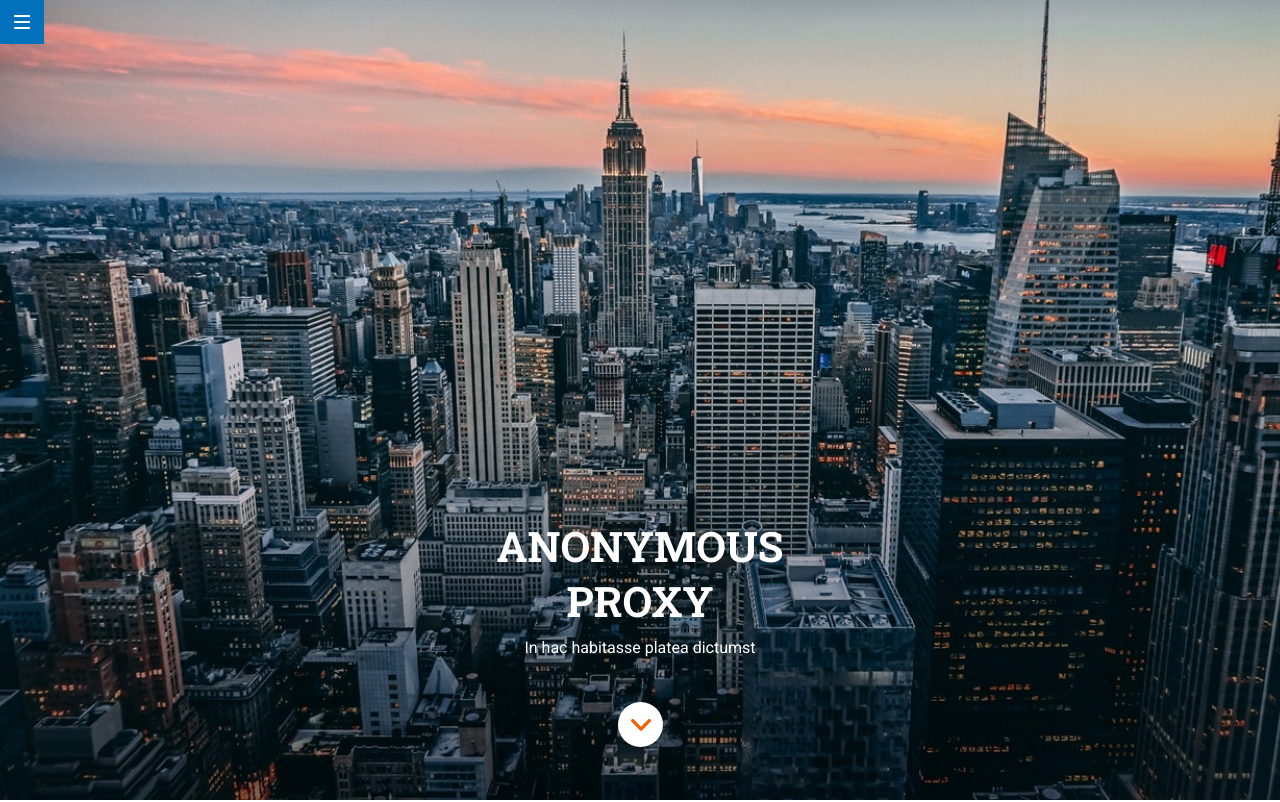
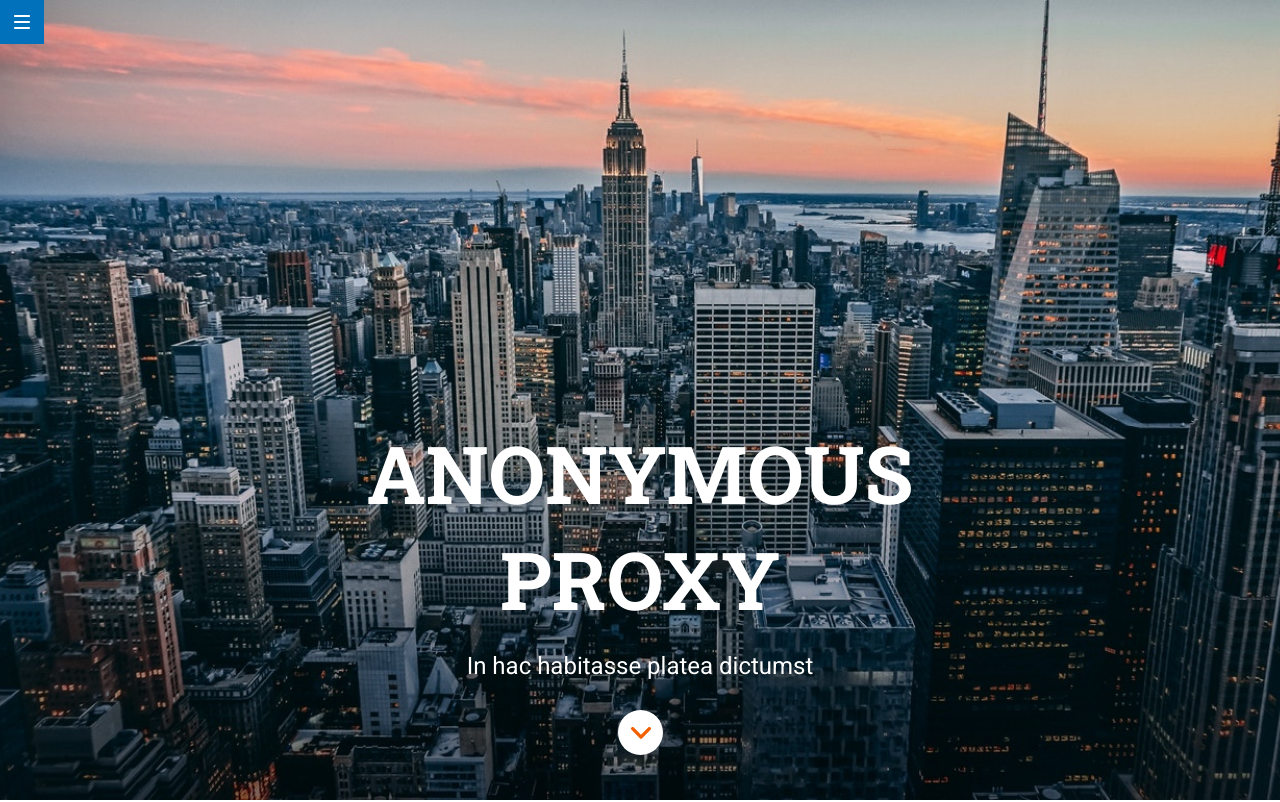
Before and after one commit to mpenacasares/My-first-web-HTML-SASS, a website: page src/html/index.html in a window 1280 px wide. Shown: the top 802 px of the page. Drawn offline with nearby package versions, Linux system fonts and the light colour scheme; files that its build step writes are made by us from their sources; files whose address does not match are found by name.

Commit message:
add header tablet version

```diff
--- a/src/scss/layout/_header.scss
+++ b/src/scss/layout/_header.scss
@@ -16,6 +16,11 @@
     font-size: 42px;
     text-transform: uppercase;
     margin: 0px 15px;
+    @media (min-width: 768px) {
+      width: 690px;
+      font-size: 80px;
+      margin: 0px 39px;
+    }
   }
   &__text {
     width: 290px;
@@ -24,6 +29,11 @@
     text-align: center;
     font-size: 16px;
     margin: 10px 15px 45px 15px;
+    @media (min-width: 768px) {
+      width: 360px;
+      font-size: 24px;
+      margin: 20px 204px 30px 204px;
+    }
   }
   &__menu {
     width: 44px;
@@ -41,5 +51,8 @@
     border-radius: 25.5px;
     margin-bottom: 53px;
     padding: 15px 13px;
+    @media (min-width: 768px) {
+      margin-bottom: 45px;
+    }
   }
 }
```
